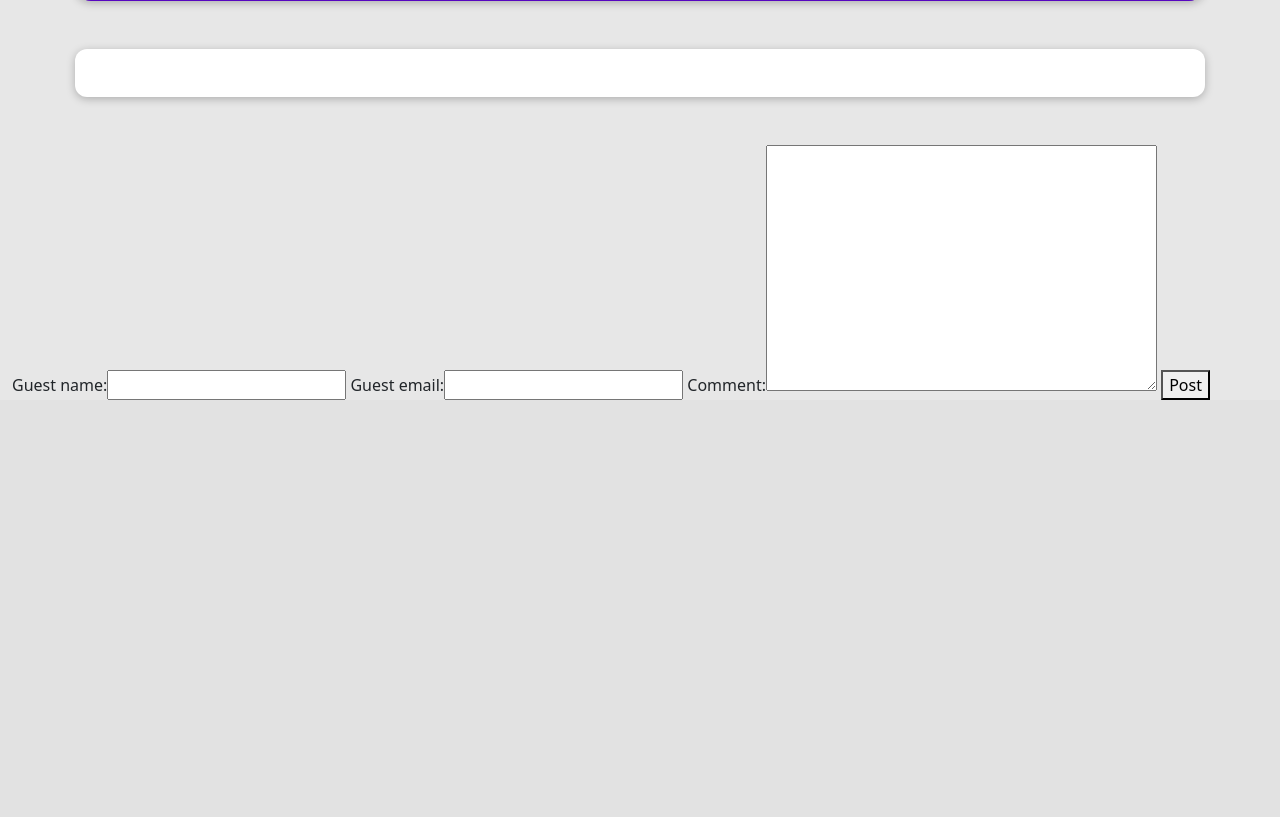
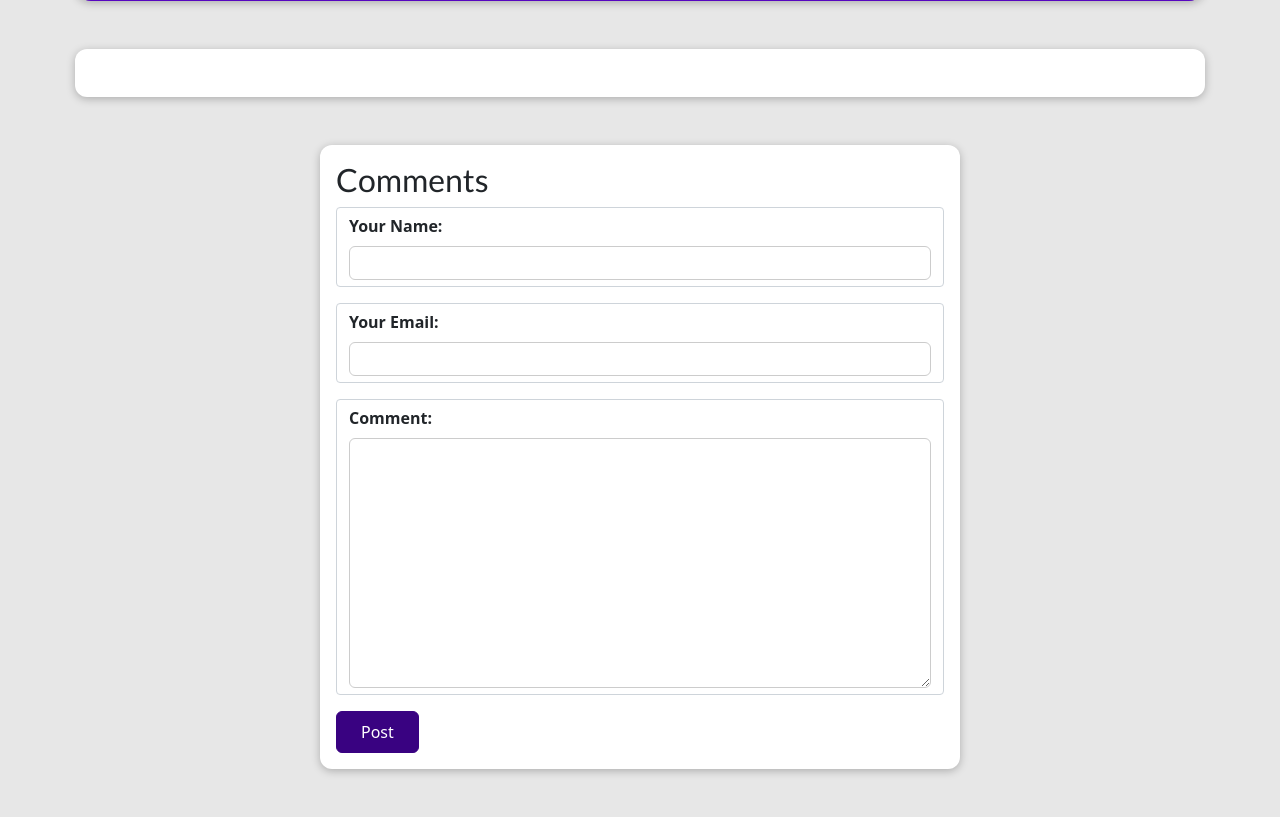
Before and after one commit to debojyotichatterjee9/django-blogger, a Django app: template blog/templates/blog/post-detail.html in a window 1280 px wide. Shown: the part 479-1296 px from the top of the page. Before the commit the page ends 879 px from the top, so only its background shows below. Run offline with Django 3.2, Linux system fonts and the light colour scheme; the template is opened without the code that fills it: values that come from a table or form of the project are taken from there, others are empty.

Commit message:
comment form design

```diff
--- a/blog/forms.py
+++ b/blog/forms.py
@@ -5,7 +5,7 @@ class CommentForm(forms.ModelForm):
     class Meta:
         model = Comment
         fields = ["guest_name", "guest_email", "comment"]
-        lablles = {
+        labels = {
             "guest_name": "Your Name",
             "guest_email": "Your Email"
         }
--- a/blog/static/blog/post-detail.css
+++ b/blog/static/blog/post-detail.css
@@ -73,3 +73,113 @@ body {
     padding: 0.5rem, 1rem;
     border-radius: 8px;
   }
+
+  #comment-form {
+    margin: 3rem auto;
+    width: 90%;
+    max-width: 40rem;
+    border-radius: 12px;
+    background-color: white;
+    box-shadow: 0 2px 8px rgba(0, 0, 0, 0.25);
+    padding: 1rem;
+  }
+
+  #comment-form button {
+    font: inherit;
+    background-color: #390281;
+    color: white;
+    border: 1px solid #390281;
+    padding: 0.5rem 1.5rem;
+    border-radius: 6px;
+    cursor: pointer;
+  }
+
+  #comment-form button:hover,
+  #comment-form button:active {
+    background-color: #4f0ba7;
+    border-color: #4f0ba7;
+  }
+
+  .form-control {
+    margin-bottom: 1rem;
+  }
+
+  .form-control label {
+    font-weight: bold;
+    margin-bottom: 0.5rem;
+    display: block;
+  }
+
+  .form-control input,
+  .form-control textarea {
+    display: block;
+    width: 100%;
+    font: inherit;
+    padding: 0.25rem;
+    border-radius: 6px;
+    border: 1px solid #ccc;
+  }
+
+  .errorlist {
+    list-style: none;
+    margin: 0.5rem 0;
+    padding: 0;
+    color: #d6000b;
+  }
+
+  .invalid label {
+    color: #d6000b;
+  }
+
+  .invalid input,
+  .invalid textarea {
+    border-color: #d6000b;
+    background-color: #ffe6e7;
+  }
+
+  #alert {
+    margin: 8rem auto 3rem auto;
+    border: 1px solid #d6000b;
+    background-color: #ffe6e7;
+    padding: 1rem;
+    width: 90%;
+    max-width: 40rem;
+  }
+
+  #alert a {
+    text-decoration: none;
+    border: 1px solid #d6000b;
+    background-color: #d6000b;
+    color: white;
+    padding: 0.25rem 1.5rem;
+    border-radius: 6px;
+  }
+
+  #comments {
+    margin: 3rem auto;
+    width: 90%;
+    max-width: 60rem;
+    border-radius: 12px;
+    background-color: white;
+    box-shadow: 0 2px 8px rgba(0, 0, 0, 0.25);
+    padding: 1rem 2rem;
+  }
+
+  #comments ul {
+    list-style: none;
+    margin: 0;
+    padding: 0;
+  }
+
+  #comments li {
+    margin-bottom: 1rem;
+    border-bottom: 2px solid #ccc;
+  }
+
+  #comments li:last-of-type {
+    border-bottom: none;
+  }
+
+  #comments h2 {
+    color: #464646;
+  }
--- a/blog/templates/blog/post-detail.html
+++ b/blog/templates/blog/post-detail.html
@@ -28,10 +28,18 @@
     {{ post.content|linebreaks }}
 </main>
 
-<div>
-    <form action="">
-        {{ comment_form }}
+<section id="comment-form">
+    <h2>Comments</h2>
+    <form>
+        {% csrf_token %}
+        {% for field in comment_form %}
+        <div class="form-control">
+            {{ field.label_tag }}
+            {{ field }}
+            {{ field.errors }}
+        </div>
+        {% endfor %}
         <button>Post</button>
     </form>
-</div>
+</section>
 {% endblock %}
```
